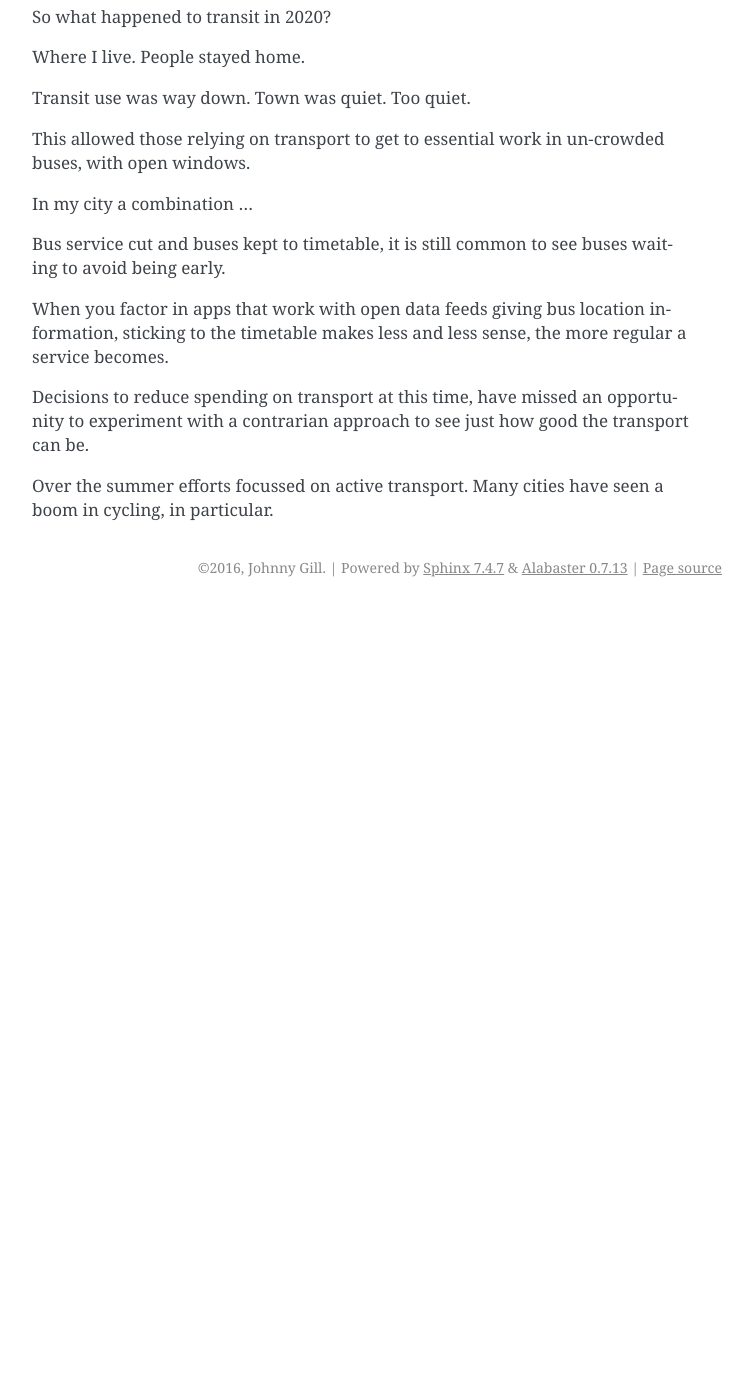
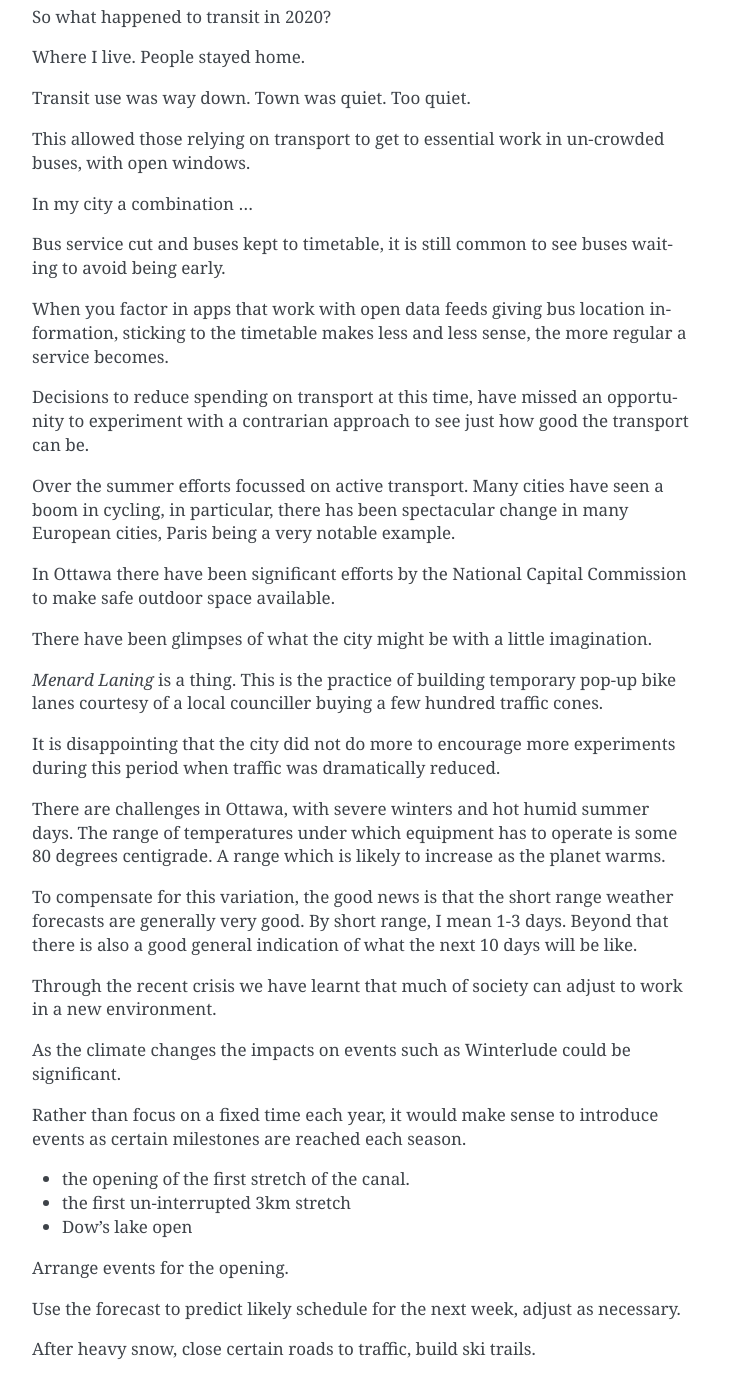
Before and after one commit to openbermuda/karmapi, a Sphinx documentation site: the page built from docs/transport.rst, in a window 1280 px wide and 1400 px high, scrolled down 2586 px. Shown: the whole window, without its empty margins (388-1141 px from the left). Built offline with Sphinx 7.4.7, drawn with Linux system fonts in a browser that asks for light colours; formulas are drawn with MathJax 3; pages that are not in the unit, such as notebooks, are missing from menus; before the commit the page ends 3193 px from its top, so only the background shows below that.

Commit message:
more transport mutterings

```diff
--- a/docs/transport.rst
+++ b/docs/transport.rst
@@ -154,4 +154,49 @@ opportunity to experiment with a contrarian approach to see just how
 good the transport can be.
 
 Over the summer efforts focussed on active transport.  Many cities
-have seen a boom in cycling, in particular.
+have seen a boom in cycling, in particular, there has been spectacular
+change in many European cities, Paris being a very notable example.
+
+In Ottawa there have been significant efforts by the National Capital
+Commission to make safe outdoor space available.
+
+There have been glimpses of what the city might be with a little
+imagination.
+
+*Menard Laning* is a thing.  This is the practice of building
+temporary pop-up bike lanes courtesy of a local counciller buying a
+few hundred traffic cones.
+
+It is disappointing that the city did not do more to encourage
+more experiments during this period when traffic was dramatically
+reduced.
+
+There are challenges in Ottawa, with severe winters and hot humid
+summer days.  The range of temperatures under which equipment has to
+operate is some 80 degrees centigrade.  A range which is likely to
+increase as the planet warms.
+
+To compensate for this variation, the good news is that the short
+range weather forecasts are generally very good.  By short range, I
+mean 1-3 days.   Beyond that there is also a good general indication
+of what the next 10 days will be like.
+
+Through the recent crisis we have learnt that much of society can
+adjust to work in a new environment.
+
+As the climate changes the impacts on events such as Winterlude could
+be significant.
+
+Rather than focus on a fixed time each year, it would make sense to
+introduce events as certain milestones are reached each season.
+
+* the opening of the first stretch of the canal.
+* the first un-interrupted 3km stretch
+* Dow's lake open
+
+Arrange events for the opening.
+
+Use the forecast to predict likely schedule for the next week, adjust
+as necessary.
+
+After heavy snow, close certain roads to traffic, build ski trails.
```
